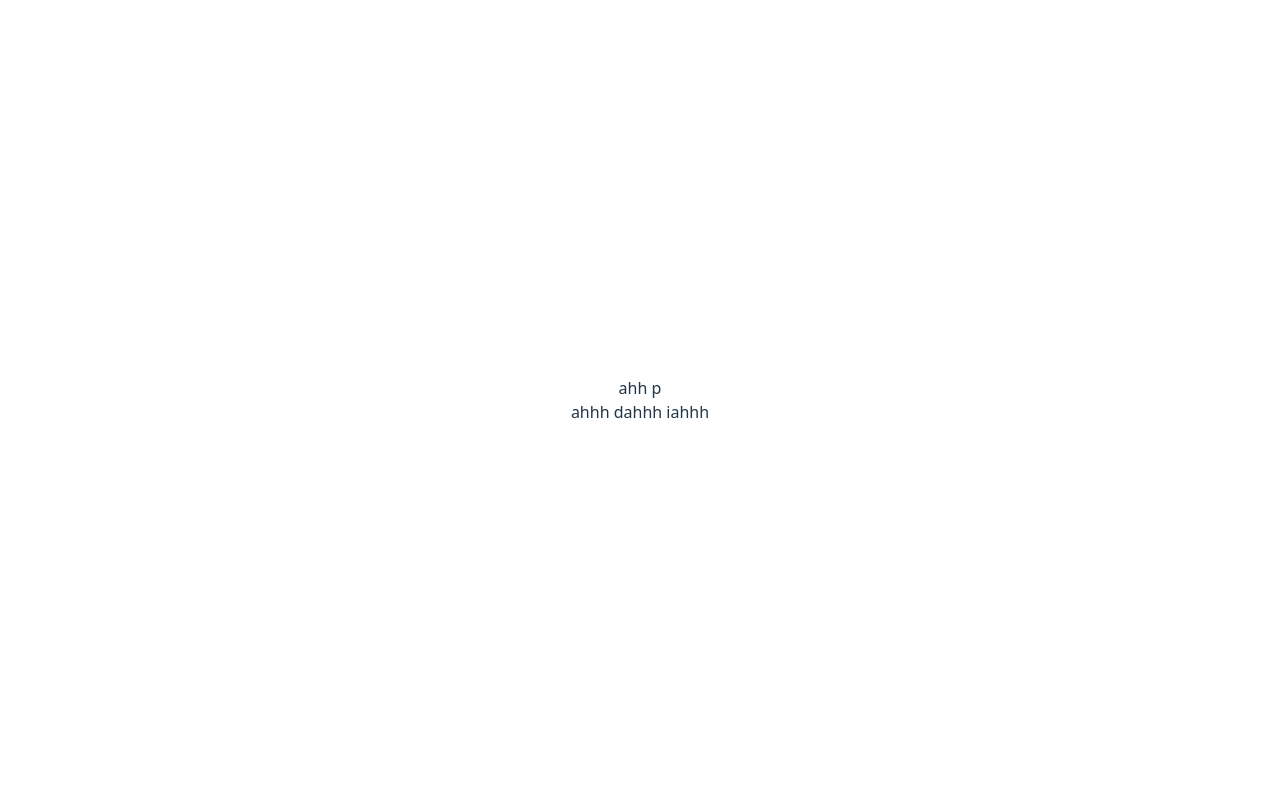
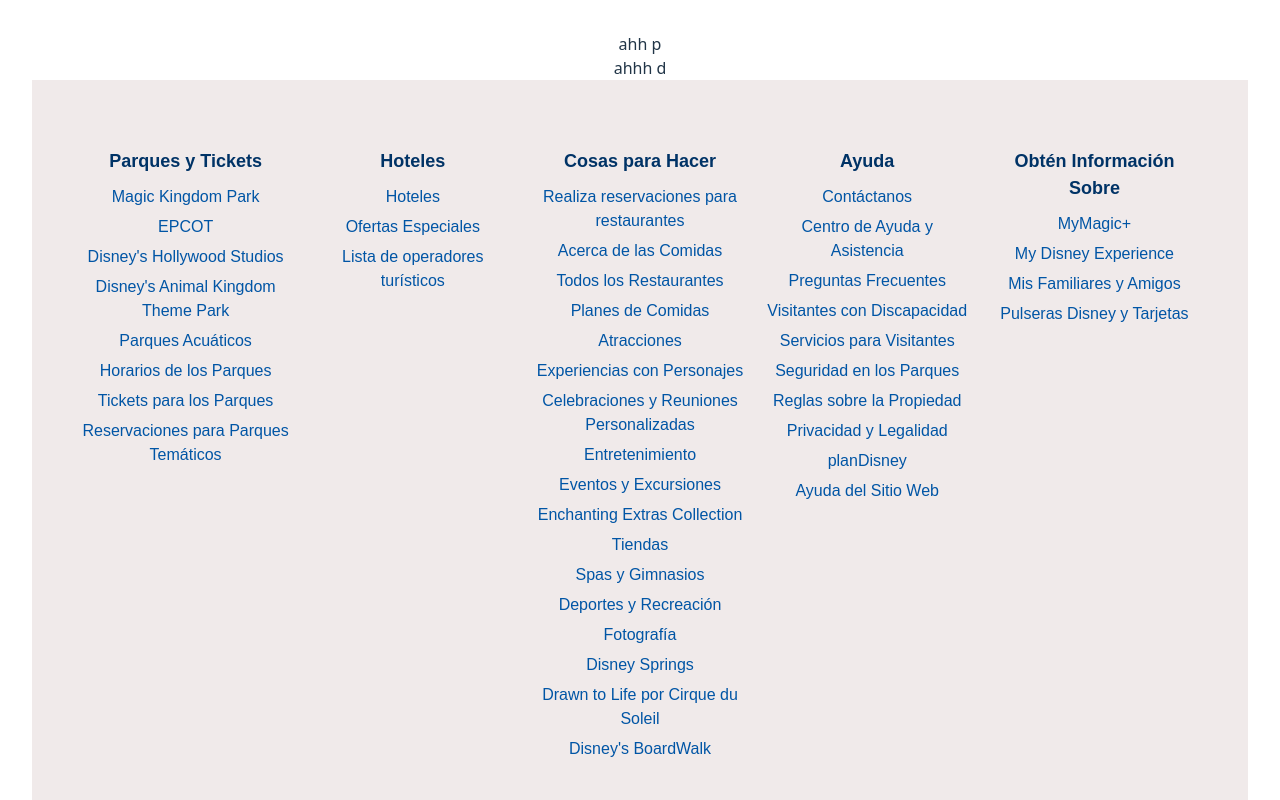
Before and after one commit to karen111-star/avanzadas2, a React (Vite) app: page / in a window 1280 px wide. Shown: the top 800 px of the page. Built offline with nearby package versions, Linux system fonts and the light colour scheme.

Commit message:
Oscar_Herrera

```diff
--- a/src/Disney.jsx
+++ b/src/Disney.jsx
@@ -1,11 +1,14 @@
 import { useState } from 'react'
 import './App.css'
+import O_Herrera from './O-Herrera.jsx'
+
 
 function Disney() {
 
   return (
     <>
       ahhh  d
+      <O_Herrera/>
     </>
   )
 }
--- /dev/null
+++ b/src/O-Herrera.css
@@ -0,0 +1,37 @@
+.footer-container {
+  display: flex;
+  flex-wrap: wrap;
+  justify-content: space-between;
+  padding: 40px;
+  background-color: #f0eaea;
+  font-family: Arial, sans-serif;
+}
+
+.footer-section {
+  font-family: sans-serif;
+  flex: 1 1 200px;
+  margin: 10px;
+}
+
+.footer-section h3 {
+  font-family: sans-serif;
+  font-size: 18px;
+  margin-bottom: 10px;
+  color: #003366;
+}
+
+.footer-section ul {
+  list-style: none;
+  padding: 0;
+  margin: 0;
+}
+
+.footer-section li {
+  margin-bottom: 6px;
+  color: #0055a5;
+  cursor: pointer;
+}
+
+.footer-section li:hover {
+  text-decoration: underline;
+}
--- /dev/null
+++ b/src/O-Herrera.jsx
@@ -0,0 +1,85 @@
+import React from "react";
+import "./O-Herrera.css";
+
+
+function O_Herrera() {
+  const menu = {
+    "Parques y Tickets": [
+      "Magic Kingdom Park",
+      "EPCOT",
+      "Disney's Hollywood Studios",
+      "Disney's Animal Kingdom Theme Park",
+      "Parques Acuáticos",
+      "Horarios de los Parques",
+      "Tickets para los Parques",
+      "Reservaciones para Parques Temáticos"
+    ],
+    "Hoteles": [
+      "Hoteles",
+      "Ofertas Especiales",
+      "Lista de operadores turísticos"
+    ],
+    "Cosas para Hacer": [
+      "Realiza reservaciones para restaurantes",
+      "Acerca de las Comidas",
+      "Todos los Restaurantes",
+      "Planes de Comidas",
+      "Atracciones",
+      "Experiencias con Personajes",
+      "Celebraciones y Reuniones Personalizadas",
+      "Entretenimiento",
+      "Eventos y Excursiones",
+      "Enchanting Extras Collection",
+      "Tiendas",
+      "Spas y Gimnasios",
+      "Deportes y Recreación",
+      "Fotografía",
+      "Disney Springs",
+      "Drawn to Life por Cirque du Soleil",
+      "Disney's BoardWalk"
+    ],
+    "Ayuda": [
+      "Contáctanos",
+      "Centro de Ayuda y Asistencia",
+      "Preguntas Frecuentes",
+      "Visitantes con Discapacidad",
+      "Servicios para Visitantes",
+      "Seguridad en los Parques",
+      "Reglas sobre la Propiedad",
+      "Privacidad y Legalidad",
+      "planDisney",
+      "Ayuda del Sitio Web"
+    ],
+    "Obtén Información Sobre": [
+      "MyMagic+",
+      "My Disney Experience",
+      "Mis Familiares y Amigos",
+      "Pulseras Disney y Tarjetas"
+    ],
+    "My Disney Experience": [
+      "Mis Planes",
+      "Mi Itinerario",
+      "Mis Reservaciones y Tickets",
+      "Mi Perfil",
+      "Mi Lista de Familiares y Amigos",
+      "Pulseras Disney y Tarjetas"
+    ]
+  };
+
+  return (
+    <div className="footer-container">
+      {Object.entries(menu).map(([section, items]) => (
+        <div className="footer-section" key={section}>
+          <h3>{section}</h3>
+          <ul>
+            {items.map((item, index) => (
+              <li key={index}>{item}</li>
+            ))}
+          </ul>
+        </div>
+      ))}
+    </div>
+  );
+}
+
+export default O_Herrera;
```
